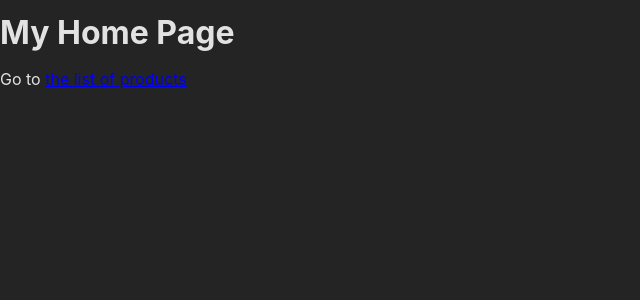
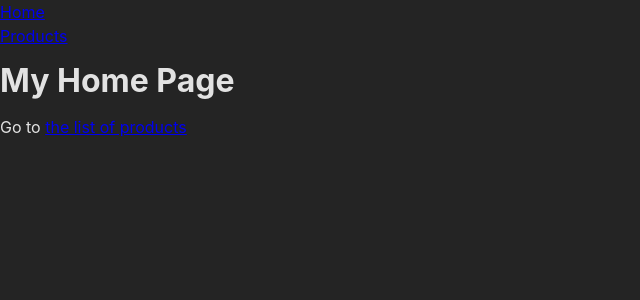
Before and after one commit to rohit-sde/router, a React (Create React App) app: page / in a window 1280 px wide. Shown: the top 300 px of the page, without its empty margins (0-640 px from the left). Built offline with nearby package versions, Linux system fonts and the light colour scheme.

Commit message:
nested routes

```diff
--- /dev/null
+++ b/src/components/MainNavigation.js
@@ -0,0 +1,20 @@
+import { Link } from "react-router-dom";
+
+function MainNavigation() {
+    return (
+        <header>
+            <nav>
+                <ul>
+                    <li>
+                        <Link to="/">Home</Link>
+                    </li>
+                    <li>
+                        <Link to="/products">Products</Link>
+                    </li>
+                </ul>
+            </nav>
+        </header>
+    );
+}
+
+export default MainNavigation;
--- /dev/null
+++ b/src/pages/Root.js
@@ -0,0 +1,13 @@
+import { Outlet } from "react-router-dom";
+import MainNavigation from "../components/MainNavigation";
+
+function RootLayout() {
+    return (
+        <>
+            <MainNavigation />
+            <Outlet />
+        </>
+    );
+}
+
+export default RootLayout;
```
Also changed, not shown: src/App.js (+9 -2 lines).
